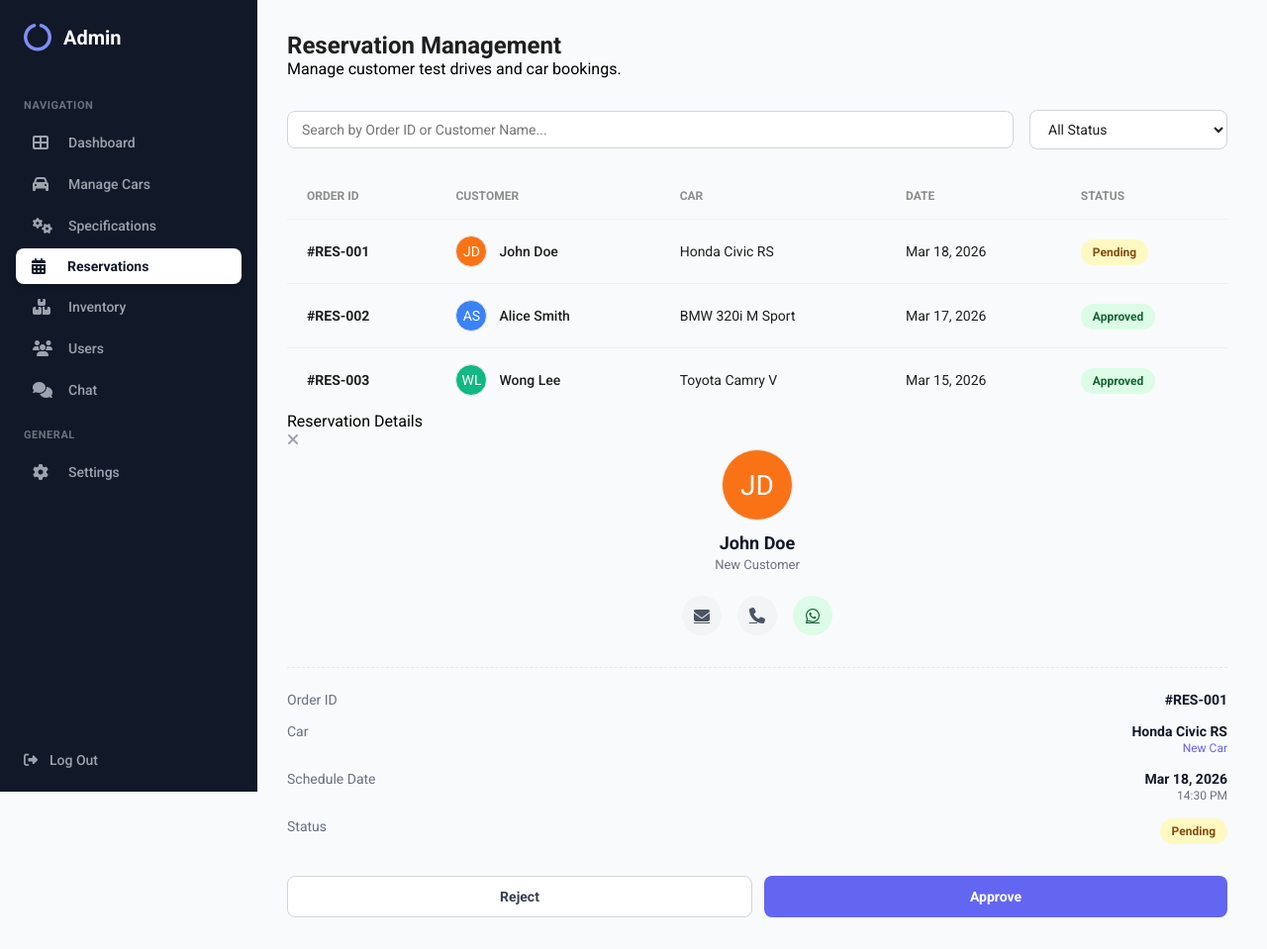
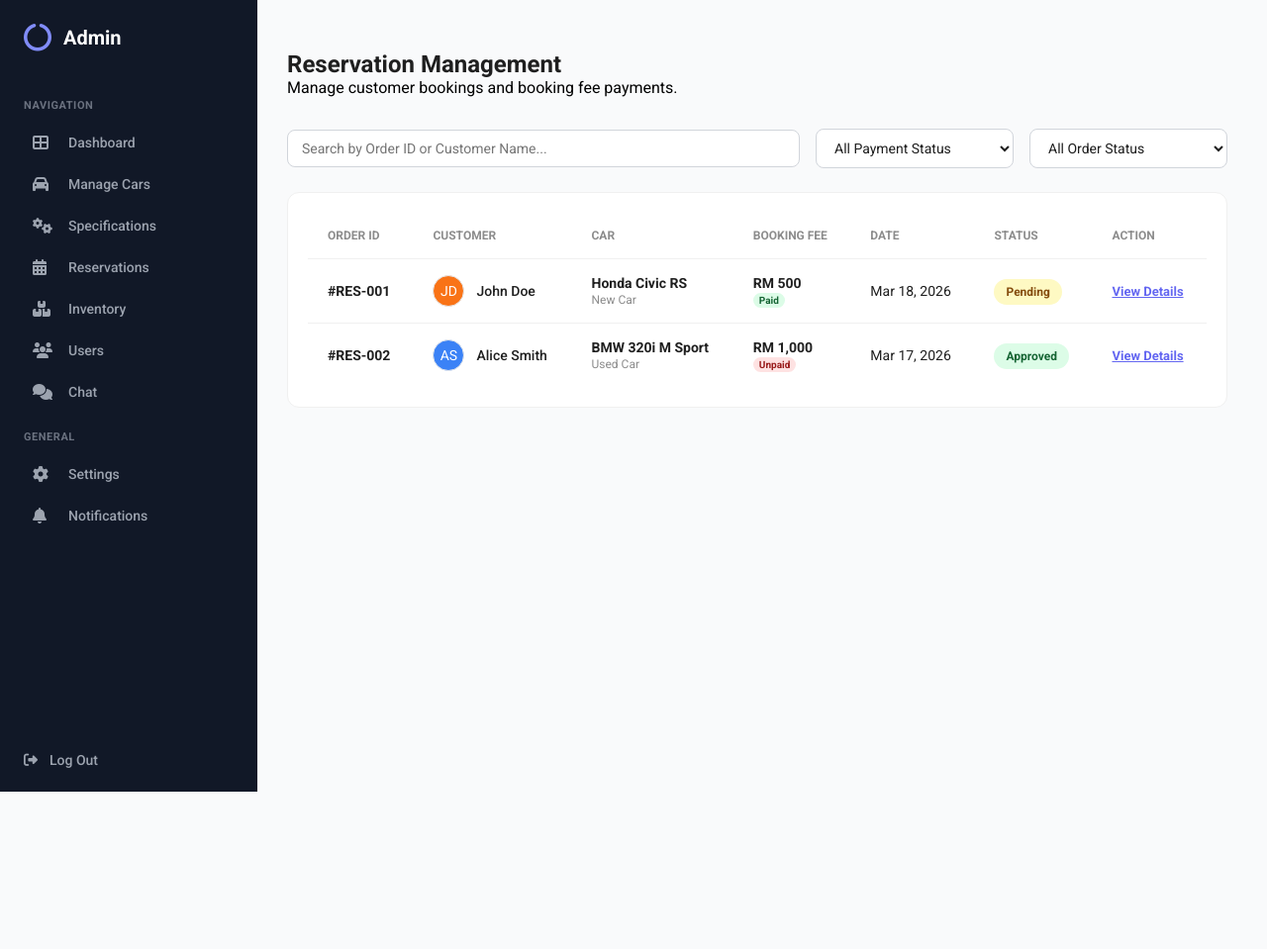
Before and after one commit to LawJiePoMMU/Online-Car-Dealer-and-Inventory-System, a PHP site: the page made by PHP and HTML/Admin/reservation.html in a window 1280 px wide. Shown: the whole page at 99% size. After the commit the page ends 800 px from the top, so only its background shows below. Run offline with PHP 8.4, Linux system fonts and the light colour scheme.

Commit message:
Modified: CSS/admin.css New file: PHP and HTML/Admin/inventory.html Modified: PHP and HTML/Admin/manage cars.html Modified: PHP and HTML/Admin/reservation.html

```diff
--- a/CSS/admin.css
+++ b/CSS/admin.css
@@ -445,3 +445,14 @@ body {
 .spec-right .admin-table td:first-child {
     padding-left: 0;
 }
+
+/*---reservation css---*/
+.badge-paid {
+    background-color: #dcfce7;
+    color: #166534;
+}
+
+.badge-unpaid {
+    background-color: #fee2e2;
+    color: #991b1b;
+}
--- a/PHP and HTML/Admin/reservation.html
+++ b/PHP and HTML/Admin/reservation.html
@@ -1,5 +1,6 @@
 <!DOCTYPE html>
 <html lang="en">
+
 <head>
     <meta charset="UTF-8">
     <meta name="viewport" content="width=device-width, initial-scale=1.0">
@@ -7,8 +8,9 @@
     <link rel="stylesheet" href="../../CSS/admin.css">
     <link rel="stylesheet" href="https://cdnjs.cloudflare.com/ajax/libs/font-awesome/6.4.0/css/all.min.css">
 </head>
+
 <body>
-
+    /*Sidebar*/
     <aside class="sidebar">
         <div class="sidebar-brand">
             <i class="fas fa-circle-notch logo-icon"></i>
@@ -16,150 +18,162 @@
         </div>
 
         <div class="sidebar-section">NAVIGATION</div>
+
         <ul class="sidebar-menu">
-            <li><a href="dashboard.html"><i class="fas fa-th-large"></i> <span>Dashboard</span></a></li>
-            <li><a href="manage-cars.html"><i class="fas fa-car"></i> <span>Manage Cars</span></a></li>
-            <li><a href="specifications.html"><i class="fas fa-cogs"></i> <span>Specifications</span></a></li>
-            <li><a href="reservations.html" class="active"><i class="fas fa-calendar-alt"></i> <span>Reservations</span></a></li>
-            <li><a href="inventory.html"><i class="fas fa-boxes"></i> <span>Inventory</span></a></li>
-            <li><a href="users.html"><i class="fas fa-users"></i> <span>Users</span></a></li>
-            <li><a href="chat.html"><i class="fas fa-comments"></i> <span>Chat</span></a></li>
+            <li>
+                <a href="dashboard.php">
+                    <i class="fas fa-th-large"></i> <span>Dashboard</span>
+                </a>
+            </li>
+            <li>
+                <a href="manage-cars.php">
+                    <i class="fas fa-car"></i> <span>Manage Cars</span>
+                </a>
+            </li>
+            <li>
+                <a href="specifications.php">
+                    <i class="fas fa-cogs"></i> <span>Specifications</span>
+                </a>
+            </li>
+            <li>
+                <a href="reservations.php">
+                    <i class="fas fa-calendar-alt"></i> <span>Reservations</span>
+                </a>
+            </li>
+            <li>
+                <a href="inventory.php">
+                    <i class="fas fa-boxes"></i> <span>Inventory</span>
+                </a>
+            </li>
+            <li>
+                <a href="users.php">
+                    <i class="fas fa-users"></i> <span>Users</span>
+                </a>
+            </li>
+            <li>
+                <a href="chat.php">
+                    <i class="fas fa-comments"></i> <span>Chat</span>
+                </a>
+            </li>
         </ul>
 
         <div class="sidebar-section">GENERAL</div>
         <ul class="sidebar-menu">
-            <li><a href="settings.html"><i class="fas fa-cog"></i> <span>Settings</span></a></li>
+            <li>
+                <a href="settings.php">
+                    <i class="fas fa-cog"></i> <span>Settings</span>
+                </a>
+            </li>
+            <li>
+                <a href="notifications.php">
+                    <i class="fas fa-bell"></i> <span>Notifications</span>
+                </a>
+            </li>
         </ul>
         <div class="sidebar-footer">
-            <a href="logout.html" class="logout-btn"><i class="fas fa-sign-out-alt"></i> <span>Log Out</span></a>
+            <a href="../logout.php" class="logout-btn">
+                <i class="fas fa-sign-out-alt"></i> <span>Log Out</span>
+            </a>
         </div>
     </aside>
-
+    /*Sidebar*/
     <main class="main-content">
 
         <header class="topbar">
             <div class="page-title">
                 <h1>Reservation Management</h1>
-                <p>Manage customer test drives and car bookings.</p>
+                <p>Manage customer bookings and booking fee payments.</p>
             </div>
         </header>
 
         <div class="card-header" style="margin-bottom: 24px; display: flex; gap: 16px;">
-            <input type="text" class="form-control" placeholder="Search by Order ID or Customer Name..." style="flex: 1;">
+            <input type="text" class="form-control" placeholder="Search by Order ID or Customer Name..."
+                style="flex: 1;">
             <select class="form-control" style="width: 200px;">
-                <option value="all">All Status</option>
+                <option value="all">All Payment Status</option>
+                <option value="paid">Paid</option>
+                <option value="unpaid">Unpaid</option>
+            </select>
+            <select class="form-control" style="width: 200px;">
+                <option value="all">All Order Status</option>
                 <option value="pending">Pending</option>
                 <option value="approved">Approved</option>
             </select>
         </div>
 
-        <div class="dashboard-split">
-
-            <div class="table-section">
+        <div class="table-card">
             <table class="admin-table">
                 <thead>
                     <tr>
                         <th>Order ID</th>
                         <th>Customer</th>
                         <th>Car</th>
+                        <th>Booking Fee</th>
                         <th>Date</th>
                         <th>Status</th>
+                        <th>Action</th>
                     </tr>
                 </thead>
                 <tbody>
-                        <tr style="background-color: #f9fafb;">
+                    <tr>
                         <td style="font-weight: 600;">#RES-001</td>
                         <td>
                             <div class="customer-info">
-                                    <div class="car-thumb" style="width: 32px; height: 32px; border-radius: 50%; background-color: #f97316; color: white;">JD</div>
+                                <div class="car-thumb"
+                                    style="width: 32px; height: 32px; border-radius: 50%; background-color: #f97316; color: white;">
+                                    JD</div>
                                 <span style="font-weight: 500;">John Doe</span>
                             </div>
                         </td>
-                            <td>Honda Civic RS</td>
+                        <td>
+                            <strong>Honda Civic RS</strong><br>
+                            <span style="font-size: 12px; color: var(--text-muted);">New Car</span>
+                        </td>
+                        <td>
+                            <strong>RM 500</strong><br>
+                            <span class="badge badge-paid"
+                                style="font-size: 10px; padding: 2px 6px; margin-top: 4px;">Paid</span>
+                        </td>
                         <td>Mar 18, 2026</td>
-                            <td><span class="badge badge-pending" style="background-color: #fef9c3; color: #854d0e;">Pending</span></td>
+                        <td><span class="badge badge-pending">Pending</span></td>
+                        <td>
+                            <a href="#" style="color: var(--primary-color); font-weight: 600; font-size: 13px;">View
+                                Details</a>
+                        </td>
                     </tr>
 
                     <tr>
                         <td style="font-weight: 600;">#RES-002</td>
                         <td>
                             <div class="customer-info">
-                                    <div class="car-thumb" style="width: 32px; height: 32px; border-radius: 50%; background-color: #3b82f6; color: white;">AS</div>
+                                <div class="car-thumb"
+                                    style="width: 32px; height: 32px; border-radius: 50%; background-color: #3b82f6; color: white;">
+                                    AS</div>
                                 <span style="font-weight: 500;">Alice Smith</span>
                             </div>
                         </td>
-                            <td>BMW 320i M Sport</td>
+                        <td>
+                            <strong>BMW 320i M Sport</strong><br>
+                            <span style="font-size: 12px; color: var(--text-muted);">Used Car</span>
+                        </td>
+                        <td>
+                            <strong>RM 1,000</strong><br>
+                            <span class="badge badge-unpaid"
+                                style="font-size: 10px; padding: 2px 6px; margin-top: 4px;">Unpaid</span>
+                        </td>
                         <td>Mar 17, 2026</td>
                         <td><span class="badge badge-success">Approved</span></td>
-                        </tr>
-
-                        <tr>
-                            <td style="font-weight: 600;">#RES-003</td>
                         <td>
-                                <div class="customer-info">
-                                    <div class="car-thumb" style="width: 32px; height: 32px; border-radius: 50%; background-color: #10b981; color: white;">WL</div>
-                                    <span style="font-weight: 500;">Wong Lee</span>
-                                </div>
+                            <a href="#" style="color: var(--primary-color); font-weight: 600; font-size: 13px;">View
+                                Details</a>
                         </td>
-                            <td>Toyota Camry V</td>
-                            <td>Mar 15, 2026</td>
-                            <td><span class="badge badge-success">Approved</span></td>
                     </tr>
                 </tbody>
             </table>
         </div>
 
-            <div class="detail-panel">
-                <div class="panel-header">
-                    <div class="panel-title">Reservation Details</div>
-                    <i class="fas fa-times panel-close" style="color: #9ca3af; cursor: pointer;"></i>
-                </div>
-
-                <div class="panel-profile" style="text-align: center; margin-bottom: 24px;">
-                    <div class="car-thumb" style="width: 72px; height: 72px; border-radius: 50%; background-color: #f97316; color: white; font-size: 28px; margin: 0 auto 12px;">JD</div>
-                    <h3 style="font-size: 18px; font-weight: 700; color: #111827; margin-bottom: 4px;">John Doe</h3>
-                    <p style="font-size: 13px; color: #6b7280;">New Customer</p>
-                </div>
-
-                <div class="action-buttons" style="display: flex; justify-content: center; gap: 16px; margin-bottom: 32px;">
-                    <a href="#" class="circle-btn" style="width: 40px; height: 40px; border-radius: 50%; background: #f3f4f6; color: #4b5563; display: flex; align-items: center; justify-content: center;"><i class="fas fa-envelope"></i></a>
-                    <a href="#" class="circle-btn" style="width: 40px; height: 40px; border-radius: 50%; background: #f3f4f6; color: #4b5563; display: flex; align-items: center; justify-content: center;"><i class="fas fa-phone"></i></a>
-                    <a href="#" class="circle-btn" style="width: 40px; height: 40px; border-radius: 50%; background: #dcfce7; color: #166534; display: flex; align-items: center; justify-content: center;"><i class="fab fa-whatsapp"></i></a>
-                </div>
-
-                <div class="detail-list" style="border-top: 1px dashed #e5e7eb; padding-top: 24px;">
-                    <div class="detail-item" style="display: flex; justify-content: space-between; margin-bottom: 16px; font-size: 14px;">
-                        <span style="color: #6b7280;">Order ID</span>
-                        <span style="font-weight: 600; color: #111827;">#RES-001</span>
-                    </div>
-                    <div class="detail-item" style="display: flex; justify-content: space-between; margin-bottom: 16px; font-size: 14px;">
-                        <span style="color: #6b7280;">Car</span>
-                        <div style="text-align: right;">
-                            <span style="font-weight: 600; color: #111827;">Honda Civic RS</span><br>
-                            <span style="font-size: 12px; color: var(--primary-color);">New Car</span>
-                        </div>
-                    </div>
-                    <div class="detail-item" style="display: flex; justify-content: space-between; margin-bottom: 16px; font-size: 14px;">
-                        <span style="color: #6b7280;">Schedule Date</span>
-                        <div style="text-align: right;">
-                            <span style="font-weight: 600; color: #111827;">Mar 18, 2026</span><br>
-                            <span style="font-size: 12px; color: #6b7280;">14:30 PM</span>
-                        </div>
-                    </div>
-                    <div class="detail-item" style="display: flex; justify-content: space-between; margin-bottom: 16px; font-size: 14px;">
-                        <span style="color: #6b7280;">Status</span>
-                        <span class="badge badge-pending" style="background-color: #fef9c3; color: #854d0e;">Pending</span>
-                    </div>
-                </div>
-
-                <div class="panel-footer" style="display: flex; gap: 12px; margin-top: 32px;">
-                    <button style="flex: 1; padding: 12px; border-radius: 8px; font-size: 14px; font-weight: 600; border: 1px solid #d1d5db; background: white; color: #374151; cursor: pointer;">Reject</button>
-                    <button style="flex: 1; padding: 12px; border-radius: 8px; font-size: 14px; font-weight: 600; border: none; background: var(--primary-color); color: white; cursor: pointer;">Approve</button>
-                </div>
-            </div>
-
-        </div>
     </main>
 
 </body>
+
 </html>
```
Also changed, not shown: PHP and HTML/Admin/inventory.html (added, +224 -0 lines), PHP and HTML/Admin/manage cars.html (+9 -9 lines). Lines whose indentation alone changed are shown as unchanged.
